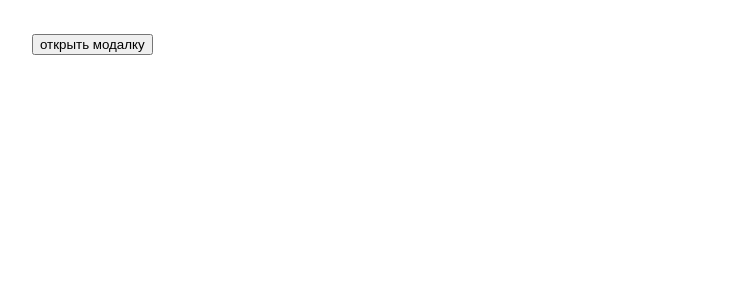
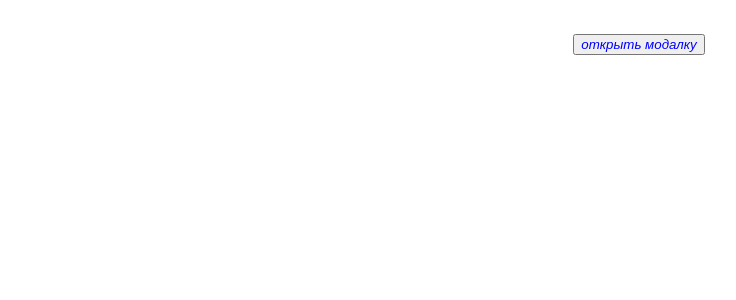
Before and after one commit to IvashkaVIP/Test-React, a React (Create React App) app: page / in a window 1280 px wide. Shown: the top 300 px of the page, without its empty margins (1-737 px from the left). Built offline with nearby package versions, Linux system fonts and the light colour scheme.

Commit message:
modal close for esc

```diff
--- a/src/components/App.jsx
+++ b/src/components/App.jsx
@@ -1,11 +1,13 @@
 import { Component } from 'react';
 import { Modal } from './Modal/Modal';
+import css from '../components/Modal/Modal.module.css'
 
 export class App extends Component {
   state = {
     showModal: false,
   };
   toggleModal = () => {
+    console.log('toggleModal ',this)
     this.setState(({ showModal }) => ({ showModal: !showModal }));
   };
 
@@ -17,13 +19,17 @@ export class App extends Component {
         className="container"
         style={{
           padding: '33px',
+          textAlign: 'center'
         }}
       >
-        <button type="button" onClick={this.toggleModal}>
+        <button
+          type="button"
+          onClick={this.toggleModal}
+          className={css['modal-title']}        >
           открыть модалку
-        </button>
+                </button>
         {showModal && (
-          <Modal>
+          <Modal onClose={this.toggleModal}>
             <h2>Это props.children модалки</h2>
             <p>
               Lorem ipsum dolor sit amet, consectetur adipisicing elit. Iure
--- a/src/components/Modal/Modal.jsx
+++ b/src/components/Modal/Modal.jsx
@@ -1,19 +1,23 @@
 import { Component } from 'react';
-import css from './Modal.module.css'
-import './Modal.scss'
+
+import './Modal.scss';
 
 export class Modal extends Component {
 
+    componentDidMount() {
+    //console.log(this.props);
+    window.addEventListener('keydown', evt => {
+      //console.log('Событие Нажатие :>>>   ', evt);
+        console.log(evt.code); this.props.onClose();
+
+    });
+  }
+
   render() {
-
-
-
     return (
       <>
-                <h2 className={css['modal-title']}>Модалка</h2>
         <div className="Modal__backdrop">
           <div className="Modal__content">{this.props.children}</div>
-
         </div>
       </>
     );
--- a/src/components/Modal/Modal.scss
+++ b/src/components/Modal/Modal.scss
@@ -9,7 +9,8 @@
 
 .Modal__content {
   position: absolute;
-  top: 50%;
+  // top: 50%;
+  top: 250px;
   left: 50%;
   transform: translate(-50%, -50%);
   min-height: 300px;
```
Lines whose indentation alone changed are shown as unchanged.
